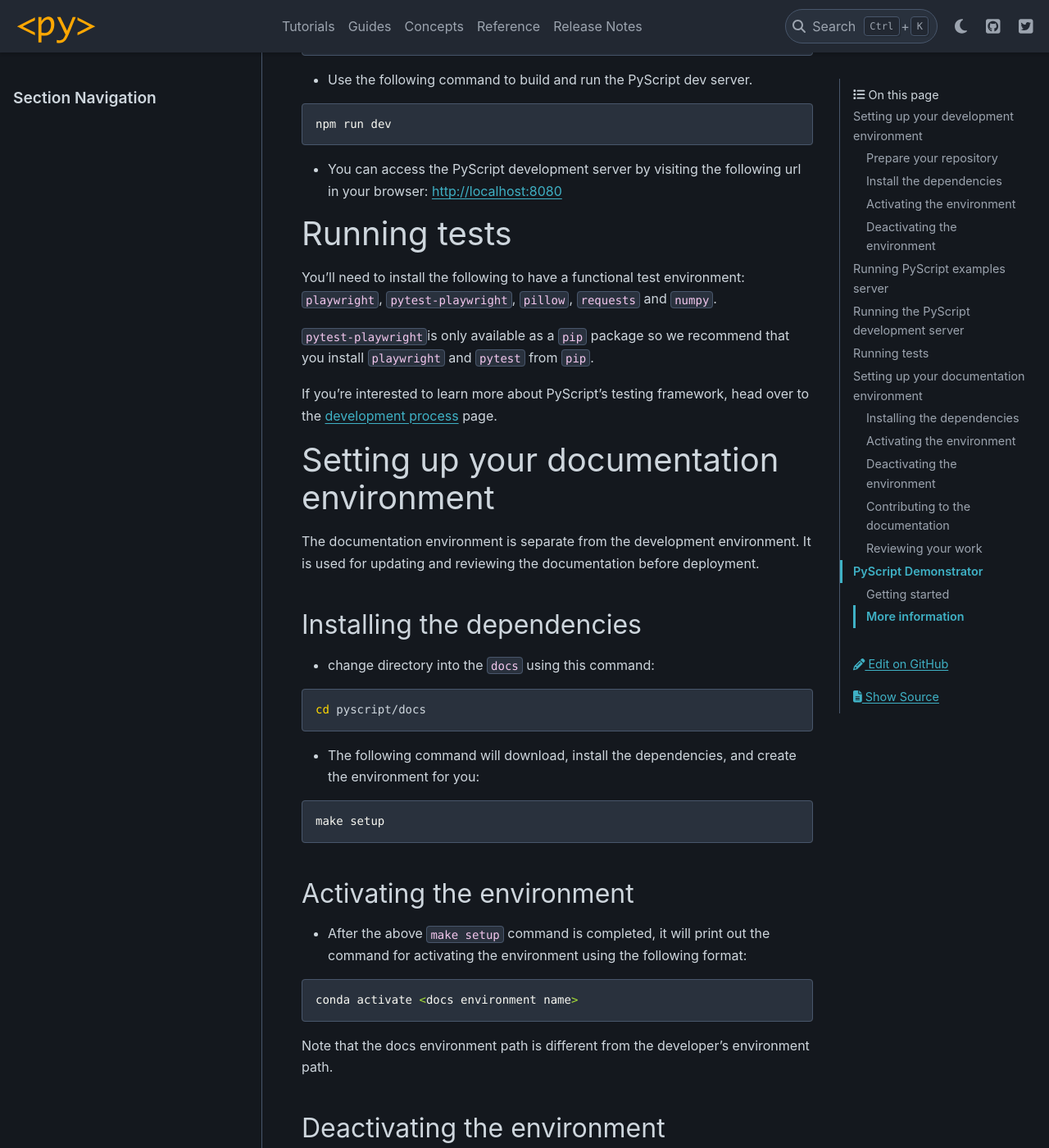
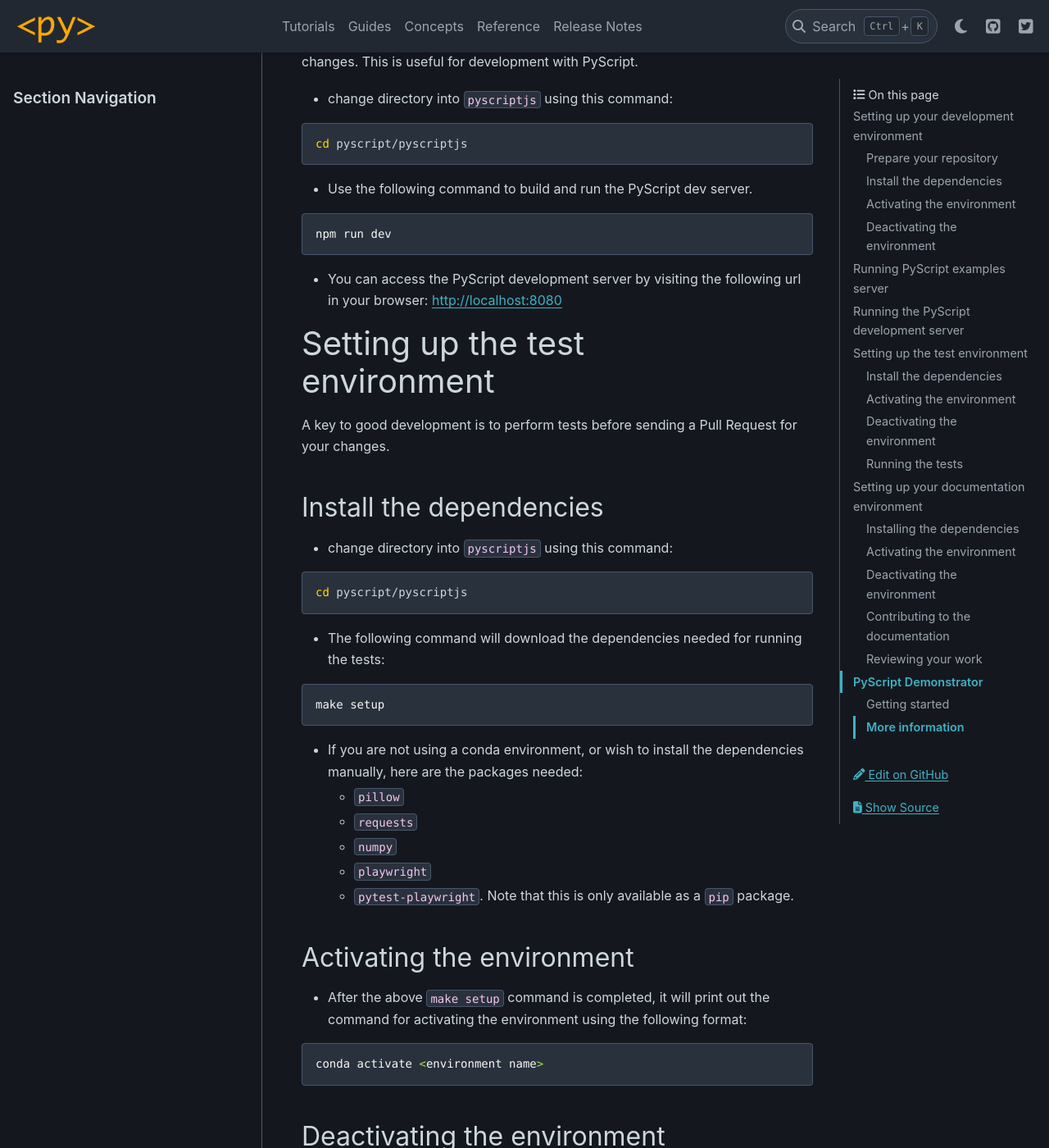
Before and after one commit to pyscript/pyscript, a Sphinx documentation site: the page built from docs/development/setting-up-environment.md, in a window 1280 px wide and 1400 px high, scrolled down 2846 px. Shown: the whole window at 82% size. Built offline with Sphinx 7.4.7 and the PyData theme 0.15.4, drawn with Linux system fonts in a browser that asks for light colours; some of the changed text lies outside the part shown.

Commit message:
Added alternative to git upstream
Indented list instead of using &nbsp;

Updated the test environment section

cleaned up "reviewing your work" section to make it easier to read.

````diff
--- a/docs/development/setting-up-environment.md
+++ b/docs/development/setting-up-environment.md
@@ -15,7 +15,16 @@
 * With the following command, add the original project as your upstream. This will allow you to pull the latest changes.
 
 ```sh
+git remote add upstream https://github.com/pyscript/pyscript.git
+git pull upstream main
+```
+
+* If the above fails, try this alternative:
+
+```sh
+git remote remove upstream
 git remote add upstream git@github.com:pyscript/pyscript.git
+git pull upstream main
 ```
 
 ## Install the dependencies
@@ -32,11 +41,11 @@
 
 * Ensure that `make` is available on your system:
 
-&nbsp;&nbsp;&nbsp;&nbsp;&nbsp;&nbsp; *Linux*. `make` is usually installed by default in most Linux distributions. In the case it is not installed, run the terminal command `sudo apt install make`.
+  * *Linux*. `make` is usually installed by default in most Linux distributions. In the case it is not installed, run the terminal command `sudo apt install make`.
 
-&nbsp;&nbsp;&nbsp;&nbsp;&nbsp;&nbsp; *OS X*. Install Apple Developer Tools. `make` is included in this package.
+  * *OS X*. Install Apple Developer Tools. `make` is included in this package.
 
-&nbsp;&nbsp;&nbsp;&nbsp;&nbsp;&nbsp; *Windows*. It is recommended to use either Windows Subsystem for Linux (WSL) or GNUWin32 for installing `make`. Instructions can be found [in this StackOverflow question](https://stackoverflow.com/questions/32127524/how-to-install-and-use-make-in-windows).
+  * *Windows*. It is recommended to use either Windows Subsystem for Linux (WSL) or GNUWin32 for installing `make`. Instructions can be found [in this StackOverflow question](https://stackoverflow.com/questions/32127524/how-to-install-and-use-make-in-windows).
 
 * The following command will download and install the rest of the PyScript dependencies:
 
@@ -44,7 +53,7 @@
 make setup
 ```
 
-&nbsp;&nbsp;&nbsp;&nbsp;&nbsp;&nbsp; **NOTE**: If `make setup` gives an error on an incompatible version for node or npm, please refer to [troubleshooting](https://github.com/pyscript/pyscript/blob/main/TROUBLESHOOTING.md).
+  * **NOTE**: If `make setup` gives an error on an incompatible version for node or npm, please refer to [troubleshooting](https://github.com/pyscript/pyscript/blob/main/TROUBLESHOOTING.md).
 
 ## Activating the environment
 
@@ -111,13 +120,55 @@
 
 * You can access the PyScript development server by visiting the following url in your browser: [http://localhost:8080](http://localhost:8080)
 
-# Running tests
+# Setting up the test environment
 
-You'll need to install the following to have a functional test environment: `playwright`, `pytest-playwright`, `pillow`, `requests` and `numpy`.
+A key to good development is to perform tests before sending a Pull Request for your changes.
 
-`pytest-playwright`is only available as a `pip` package so we recommend that you install `playwright` and `pytest` from `pip`.
+## Install the dependencies
 
-If you're interested to learn more about PyScript's testing framework, head over to the [development process](developing.md) page.
+* change directory into `pyscriptjs` using this command:
+
+```sh
+cd pyscript/pyscriptjs
+```
+
+* The following command will download the dependencies needed for running the tests:
+
+```
+make setup
+```
+
+  * If you are not using a conda environment, or wish to install the dependencies manually, here are the packages needed:
+    * `pillow`
+    * `requests`
+    * `numpy`
+    * `playwright`
+    * `pytest-playwright`. Note that this is only available as a `pip` package.
+
+## Activating the environment
+
+* After the above `make setup` command is completed, it will print out the command for activating the environment using the following format:
+
+```
+conda activate <environment name>
+```
+
+## Deactivating the environment
+
+* To deactivate the environment, use the following command:
+```
+conda deactivate
+```
+
+## Running the tests
+
+* After setting up the test environment and while the environment is activated, you can run the tests with the following command:
+
+```
+make test
+```
+
+For more information about PyScript's testing framework, head over to the [development process](developing.md) page.
 
 # Setting up your documentation environment
 
@@ -137,8 +188,8 @@
 make setup
 ```
 
+(activating-documentation-environment)=
 ## Activating the environment
-
 
 * After the above `make setup` command is completed, it will print out the command for activating the environment using the following format:
 
@@ -171,16 +222,17 @@
 
 You can visit the documentation server by opening a browser and visiting [http://127.0.0.1:8000](http://127.0.0.1:8000).
 
-* Alternately, you can open a static documentation server using the following command:
+* Alternately, you can open a static documentation server. Unlike the above, this will not automatically update any changes done after running this server. To see the changes done, you will need to manually stop and restart the server. To do this, use the following command:
+
 ```
 make htmlserve
 ```
 
 You can visit the documentation server by opening a browser and visiting [http://127.0.0.1:8080](http://127.0.0.1:8080).
 
-However, the above command will not automatically update any changes done after running this server. Any changes done will need the shutting down and restarting of the server.
+* To stop either server, press `ctrl+C` or `command+C` while the shell running the command is active.
 
-* To stop either server, press `ctrl+C` or `command+C` while the shell running the command is active.
+* Note: If the above make commands failed, you need to activate the documentation environment first before running any of the commands. Refer to [Activating the environment](#activating-documentation-environment) section above.
 
 # PyScript Demonstrator
 
````
